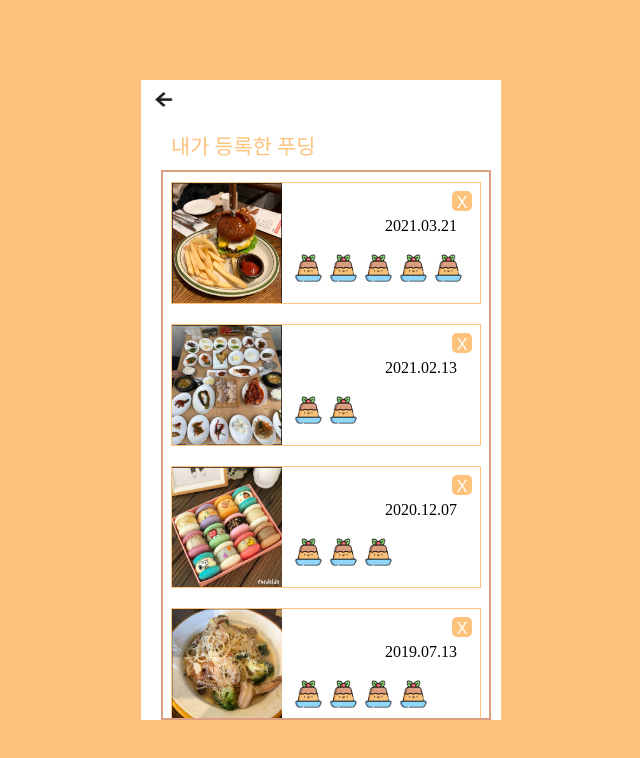
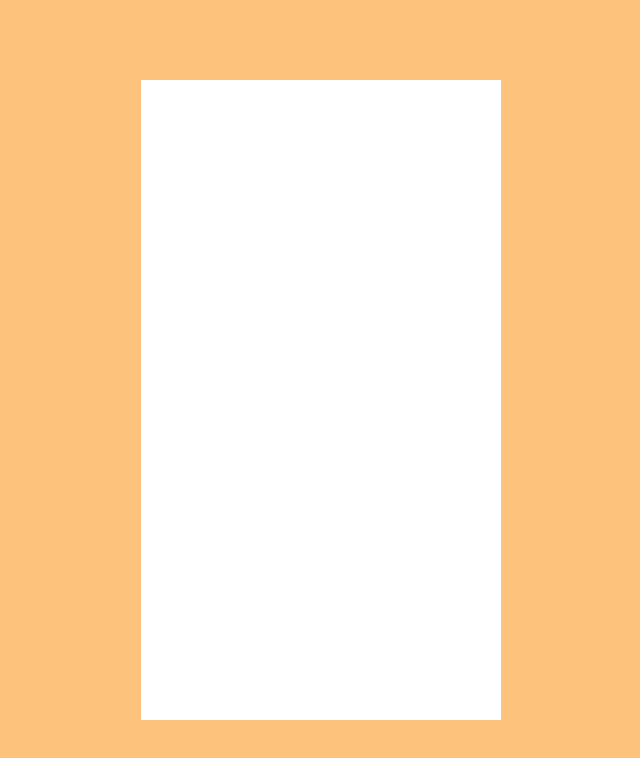
Before and after one commit to codestates/fooding-bot-client, a React (Create React App) app in the folder fooding-bot-app/: page / in a window 1280 px wide. Shown: the top 758 px of the page, without its empty margins (319-959 px from the left). Built offline with nearby package versions, Linux system fonts and the light colour scheme.

Commit message:
App.js commit checkout

```diff
--- a/fooding-bot-app/src/App.js
+++ b/fooding-bot-app/src/App.js
@@ -2,7 +2,7 @@ import React from "react";
 import './App.css';
 // import SignupContainer from './pages/SignupContainer';
 // import ProfileContainer from './pages/ProfileContainer'
-import MyFoodingContainer from './pages/MyFoodingContainer';
+// import MyFoodingContainer from './pages/MyFoodingContainer';
 
 class App extends React.Component {
 
@@ -12,7 +12,7 @@ class App extends React.Component {
                 <div className='app-background'>
                     {/* <SignupContainer /> */}
                     {/* <ProfileContainer /> */}
-                    <MyFoodingContainer />
+                    {/* <MyFoodingContainer /> */}
                 </div>
             </div>
         )
```
